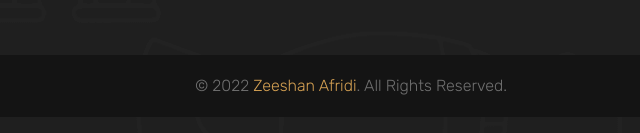
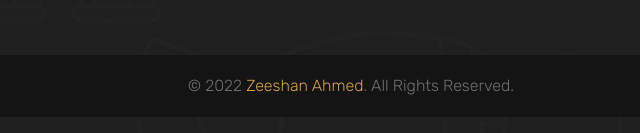
Before and after one commit to zeeshan-ahmed-smit/barber-website-, a plain HTML site: page barber/index.html in a window 1280 px wide. Shown: the part 5704-5837 px from the top of the page, 289-929 px from the left. Drawn offline with nearby package versions, Linux system fonts and the light colour scheme.

Commit message:
Update index.html

```diff
--- a/barber/index.html
+++ b/barber/index.html
@@ -985,7 +985,7 @@
 
       <div class="footer-bottom">
         <p class="copyright">
-          &copy; 2022 <a href="#" class="copyright-link">Zeeshan Afridi</a>. All Rights Reserved.
+          &copy; 2022 <a href="#" class="copyright-link">Zeeshan Ahmed</a>. All Rights Reserved.
         </p>
       </div>
 
```
